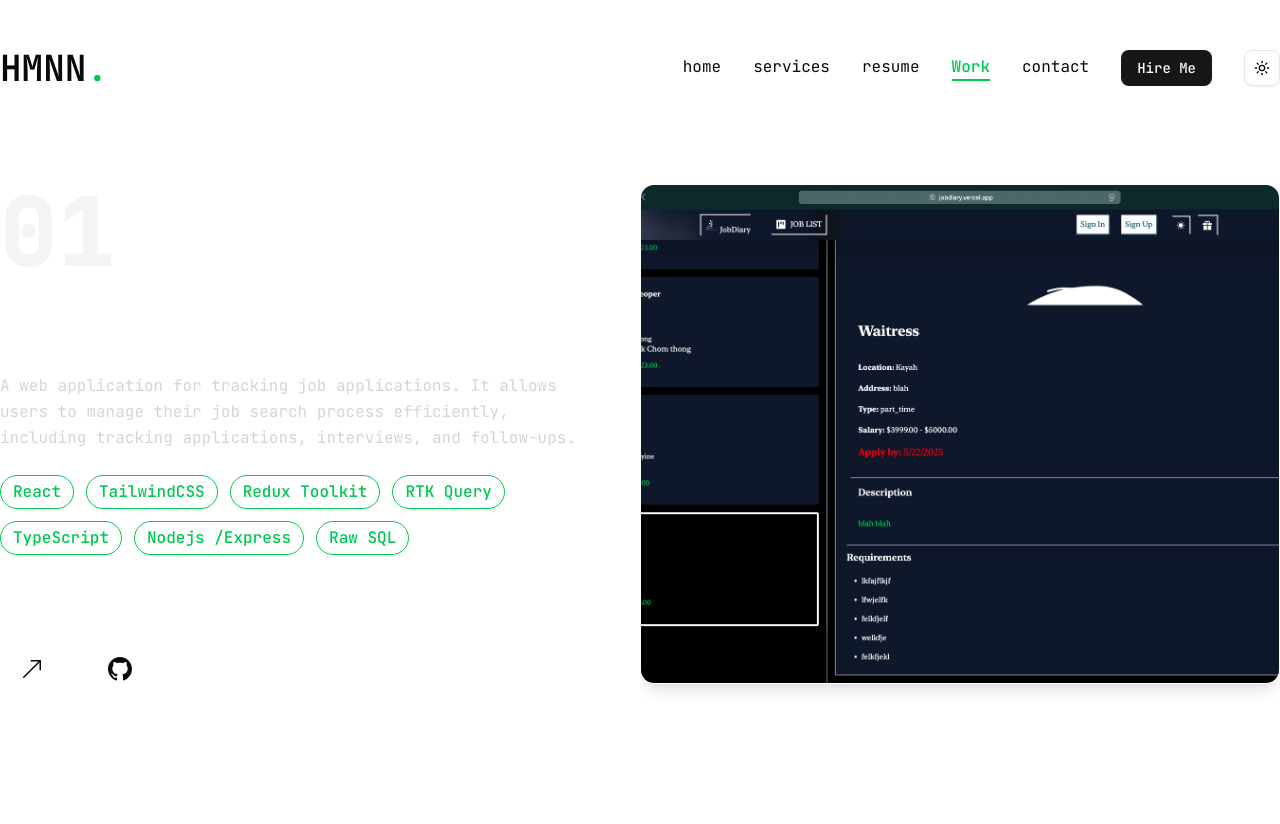
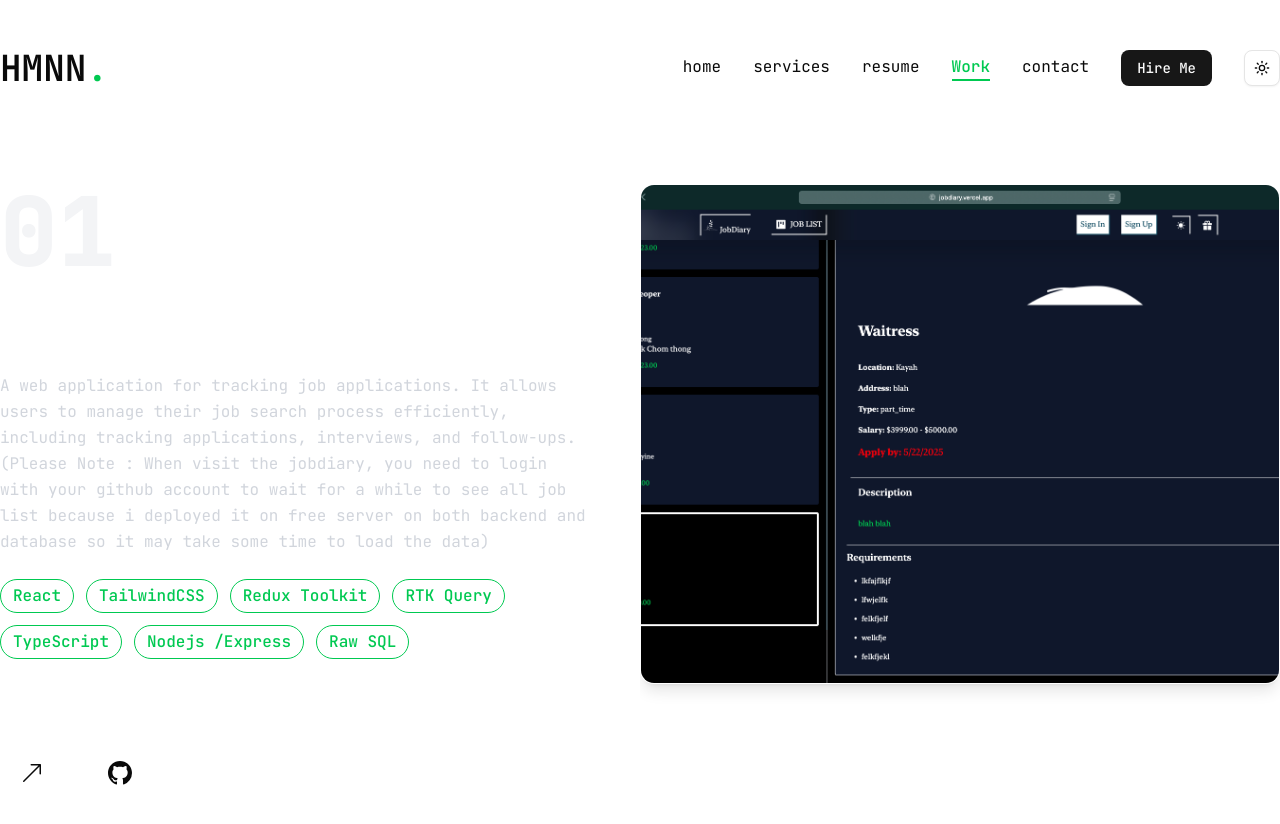
Before and after one commit to htoomyatnyinyi/nextjs_portfolio, a Next.js app: page /work in a window 1280 px wide. Shown: the top 824 px of the page. Built offline with nearby package versions, Linux system fonts and the light colour scheme.

Commit message:
update: work and design

```diff
--- a/app/page.tsx
+++ b/app/page.tsx
@@ -12,26 +12,28 @@ const Home = () => {
       <div className="container mx-auto h-full">
         <div className="flex flex-col xl:flex-row  justify-between items-center xl:pt-8 xl:pb-24">
           <div className="text-center xl:text-left order-2 xl:order-none ">
-            <span className="text-xl mb-9 pb-9 ">Junior Web Developer</span>
+            <span className="text-xl mb-9 pb-9 ">
+              Self-Taught Junior Web Developer
+            </span>
             <h1 className="text-[48px] xl:text-[80px] font-semibold ">
               Hello, I'm <br />
               <span className="text-green-500">HTOO MYAT NYI NYI</span>
             </h1>
             <p className="max-w-[500px] mb-9 ">
-              I am a junior web developer with a passion for creating dynamic
-              and user-friendly web applications. I specialize in front-end
-              development, focusing on responsive design and seamless user
-              experiences.
+              I am a self-taught junior web developer with a passion for
+              creating dynamic and user-friendly web applications. I specialize
+              in front-end development, focusing on responsive design and
+              seamless user experiences.
               <br />
             </p>
             <div className="flex flex-col xl:flex-row items-center gap-8">
-              <Button
+              {/* <Button
                 variant={"outline"}
                 className="uppercase flex items-center gap-2"
               >
                 <span>Download CV</span>
                 <FileDownIcon className="text-xl" />
-              </Button>
+              </Button> */}
               <div className="flex items-center justify-center mt-4 xl:mt-0">
                 <Link href="https://www.facebook.com/htoomyat.nyinyi.3">
                   <BsFacebook className="ml-4 text-xl" />
--- a/app/work/page.tsx
+++ b/app/work/page.tsx
@@ -20,10 +20,10 @@ import { ChevronLeft, ChevronRight } from "lucide-react";
 const projects = [
   {
     num: "01",
-    category: "full stacks",
-    title: "jobdiary",
+    category: "frontend",
+    title: "jobDiary - Job Application Tracker",
     description:
-      "A web application for tracking job applications. It allows users to manage their job search process efficiently, including tracking applications, interviews, and follow-ups.",
+      "A web application for tracking job applications. It allows users to manage their job search process efficiently, including tracking applications, interviews, and follow-ups. (Please Note : When visit the jobdiary, you need to login with your github account to wait for a while to see all job list because i deployed it on free server on both backend and database so it may take some time to load the data)",
     stack: [
       { name: "React" },
       { name: "TailwindCSS" },
@@ -39,37 +39,38 @@ const projects = [
   },
   {
     num: "02",
-    category: "fullstack",
-    title: "project 2",
+    category: "frontend",
+    title: "Ecommerce",
     description:
-      "Lorem ipsum dolor sit amet consectetur adipisicing elit. Reiciendis amet temporibus expedita quos, ea id velit provident, debitis perspiciatis quam ex pariatur magni distinctio labore aspernatur consectetur unde veniam accusantium?",
+      "An e-commerce web application that allows users to browse products, add them to a cart, and manage their orders.(Frontend part - Under development)",
     stack: [
-      { name: "Next.js" },
+      { name: "ReactJs" },
       { name: "TailwindCSS" },
-      { name: "SEO" },
-      { name: "Prisma ORM" },
       { name: "shadcn/ui" },
+      { name: "Reduxtoolkit" },
+      { name: "RTK Query" },
+      { name: "Typescript" },
+      { name: "Some necessary frontend library" },
     ],
-    image: "/assets/hmnn.jpeg",
+    image: "/assets/ecommerce.png",
     live: "",
-    github: "https://www.github.com/htoomyatnyinyi/project1",
+    github: "https://github.com/htoomyatnyinyi/ecommerce_client.git",
   },
   {
     num: "03",
-    category: "fullstack",
-    title: "project 3",
+    category: "backend",
+    title: "Nodejs With Prisma ORM for Ecommerce API",
     description:
-      "Lorem ipsum dolor sit amet consectetur adipisicing elit. Reiciendis amet temporibus expedita quos, ea id velit provident, debitis perspiciatis quam ex pariatur magni distinctio labore aspernatur consectetur unde veniam accusantium?",
+      "A backend API for an e-commerce application built with Node.js and Prisma ORM. It provides endpoints for managing products, orders, and user authentication.",
     stack: [
-      { name: "Next.js" },
-      { name: "TailwindCSS" },
-      { name: "SEO" },
+      { name: "Nodejs with Express" },
       { name: "Prisma ORM" },
-      { name: "shadcn/ui" },
+      { name: "Typescript" },
+      { name: "Some necessary backend library" },
     ],
-    image: "/assets/hmnn.jpeg",
+    image: "/assets/project_2.png",
     live: "",
-    github: "https://www.github.com/htoomyatnyinyi/project1",
+    github: "https://github.com/htoomyatnyinyi/ecommerce_server.git",
   },
 ];
 
--- a/components/Phtoto.tsx
+++ b/components/Phtoto.tsx
@@ -41,7 +41,7 @@ const Phtoto = () => {
         viewBox="0 0 506 506"
         // xmlns="http://www.w3.org/2000/svg"
       >
-        <motion.circle
+        {/* <motion.circle
           cx="253"
           cy="253"
           r="250"
@@ -55,7 +55,7 @@ const Phtoto = () => {
             rotate: [120, 360],
           }}
           transition={{ duration: 20, repeat: Infinity, repeatType: "reverse" }}
-        />
+        /> */}
       </motion.svg>
     </motion.div>
   );
```
Also changed, not shown: public/assets/ecommerce.png (added), public/assets/project_2.png (added).
